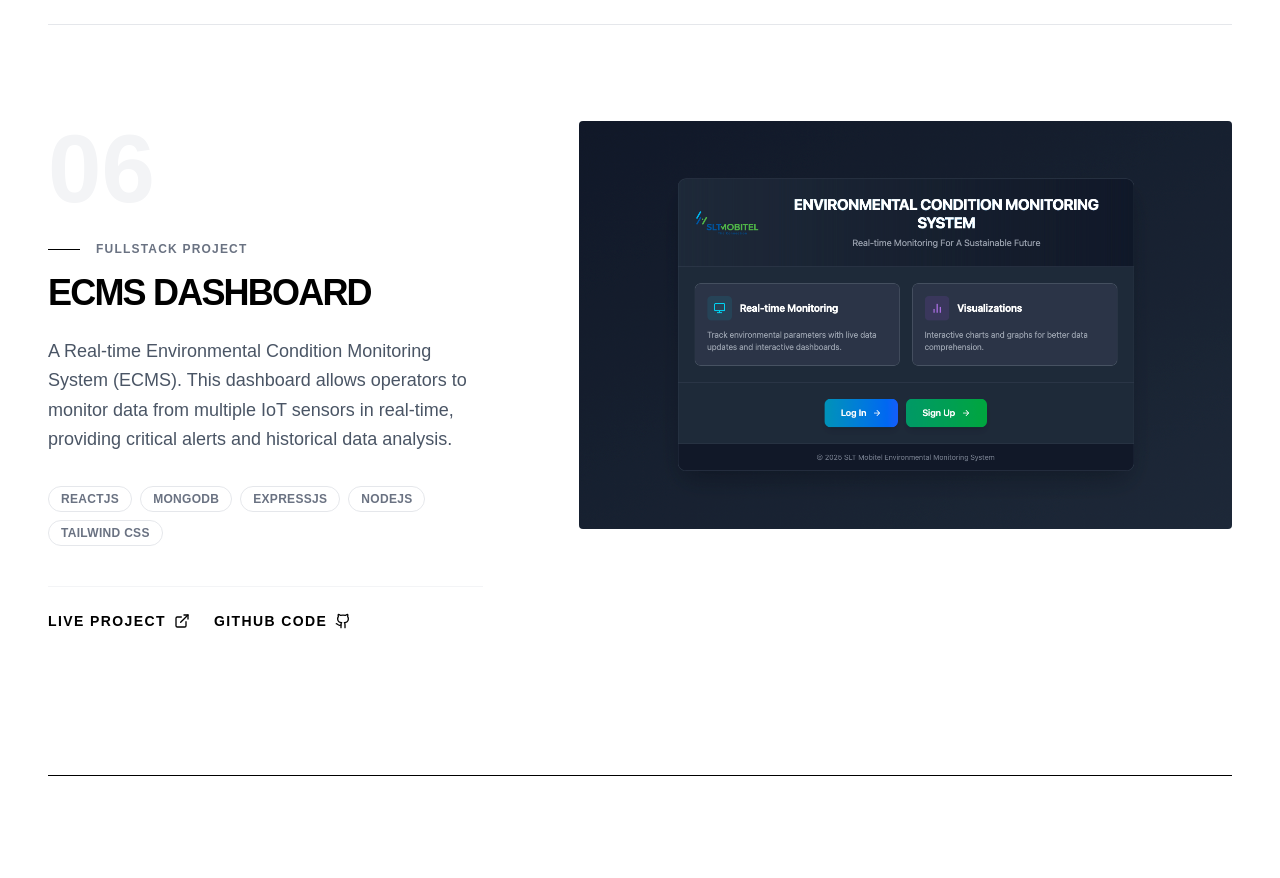
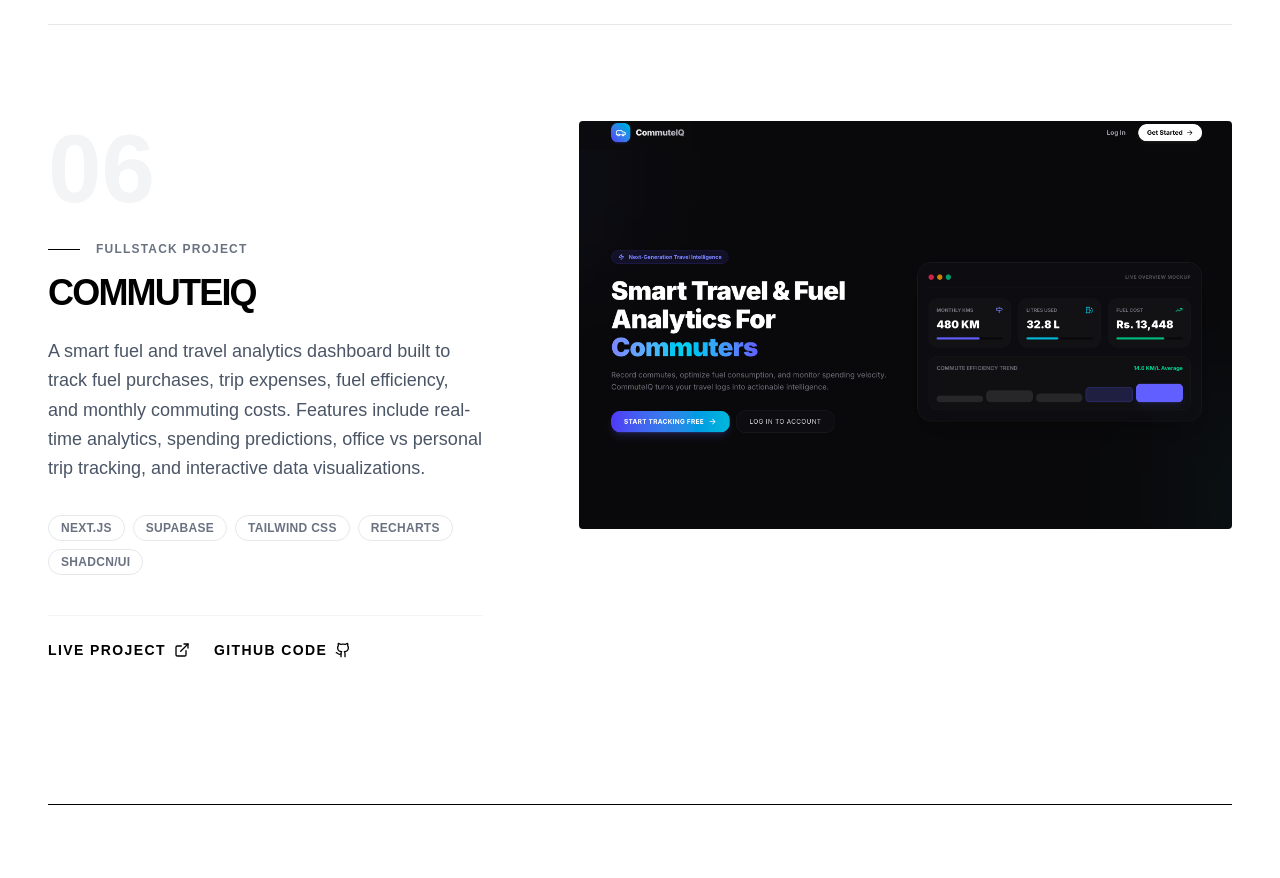
Before and after one commit to binukhewage/binukhewage-portfolio, a Next.js app: page /work in a window 1280 px wide. Shown: the part 4000-4878 px from the top of the page. Built offline with nearby package versions, Linux system fonts and the light colour scheme.

Commit message:
updated WORK

```diff
--- a/src/app/about/page.jsx
+++ b/src/app/about/page.jsx
@@ -18,19 +18,21 @@ import {
   SiVercel,
   SiGit,
   SiPostman,
+  SiSupabase,
 } from "react-icons/si";
 
 // --- DATA ARRAYS ---
 
 const experience = [
   {
-    id: 1,
-    role: "Software Engineer",
-    company: "ORAGAN",
-    year: "2025 June — Present",
-    description:
-      "Led the frontend transition to Next.js, building reusable UI components and responsive layouts with Tailwind CSS and Framer Motion. Focused on performance, accessibility, and SEO, resulting in faster load times and improved user experience. Worked closely with designers and backend APIs to deliver production-ready features.",
-  },
+id: 1,
+role: "Software Quality & Development Engineer",
+company: "CYouMedia",
+year: "May 2025 — Present",
+description:
+"Working on AI-driven digital platforms focused on GEO (Generative Engine Optimization), SEO optimization, and modern web infrastructure. Responsible for frontend and backend development, UI/UX improvements, quality assurance, debugging, performance optimization, and AI-powered website systems. Contributing to the development of proprietary AI-based solutions that help businesses improve visibility across AI search platforms such as ChatGPT, Gemini, and Google AI.",
+},
+
   {
     id: 2,
     role: "Software Engineer Intern",
@@ -78,6 +80,7 @@ const techStack = [
       { name: "PostgreSQL", icon: SiPostgresql, color: "#336791" },
       { name: "MongoDB", icon: SiMongodb, color: "#47A248" },
       { name: "Firebase", icon: SiFirebase, color: "#FFCA28" },
+      { name: "Supabase", icon: SiSupabase, color: "#3ECF8E" },
     ],
   },
   {
--- a/src/app/page.jsx
+++ b/src/app/page.jsx
@@ -32,6 +32,7 @@ import {
   SiJsonwebtokens,
   SiChartdotjs,
   SiGooglesheets,
+  SiSupabase,
 } from "react-icons/si";
 import Image from "next/image";
 
@@ -62,6 +63,7 @@ const skillCategories = [
       { name: "MongoDB", icon: SiMongodb, color: "#47A248" },
       { name: "MySQL", icon: SiMysql, color: "#4479A1" },
       { name: "Firebase", icon: SiFirebase, color: "#FFCA28" },
+      { name: "Supabase", icon: SiSupabase, color: "#3ECF8E" },
       { name: "JWT Authentication", icon: SiJsonwebtokens, color: "#000000" },
     ],
   },
@@ -126,14 +128,14 @@ const premiumProjects = [
     image: "/rubionew.png",
   },
   {
-    id: 5,
-    title: "ECMS Dashboard",
-    category: "IoT Monitoring System",
-    tech: "React, FastAPI, Chart.js",
-    // Bottom Right
-    gridClass: "md:col-span-6 md:row-span-1",
-    image: "/ecms.png",
-  },
+  id: 5,
+  title: "CommuteIQ",
+  category: "Fuel & Travel Analytics Dashboard",
+  tech: "Next.js, Supabase, Recharts",
+  // Bottom Right
+  gridClass: "md:col-span-6 md:row-span-1",
+  image: "/commuteiq1.png",
+}
 ];
 
 const socialLinks = [
--- a/src/app/work/page.jsx
+++ b/src/app/work/page.jsx
@@ -57,15 +57,15 @@ const projects = [
     github: "https://github.com/binukhewage/ORAGAN",
   },
   {
-    num: '06',
-    category: 'fullstack project',
-    title: 'ECMS Dashboard',
-    description: 'A Real-time Environmental Condition Monitoring System (ECMS). This dashboard allows operators to monitor data from multiple IoT sensors in real-time, providing critical alerts and historical data analysis.',
-    stack: ["ReactJS", "MongoDB", "ExpressJs", "NodeJs", "Tailwind Css"],
-    image: '/ecms.png',
-    live: 'https://environmental-condition-monitoring-psi.vercel.app',
-    github: "https://github.com/binukhewage/Environmental-Condition-Monitoring-System",
-  },
+  num: '06',
+  category: 'fullstack project',
+  title: 'CommuteIQ',
+  description: 'A smart fuel and travel analytics dashboard built to track fuel purchases, trip expenses, fuel efficiency, and monthly commuting costs. Features include real-time analytics, spending predictions, office vs personal trip tracking, and interactive data visualizations.',
+  stack: ["Next.js", "Supabase", "Tailwind CSS", "Recharts", "shadcn/ui"],
+  image: '/commuteiq1.png',
+  live: 'https://commuteiq-topaz.vercel.app/',
+  github: "https://github.com/binukhewage/commuteIQ",
+},
 ];
 // --- COMPONENTS ---
 
```
Also changed, not shown: public/commuteiq1.png (added).
